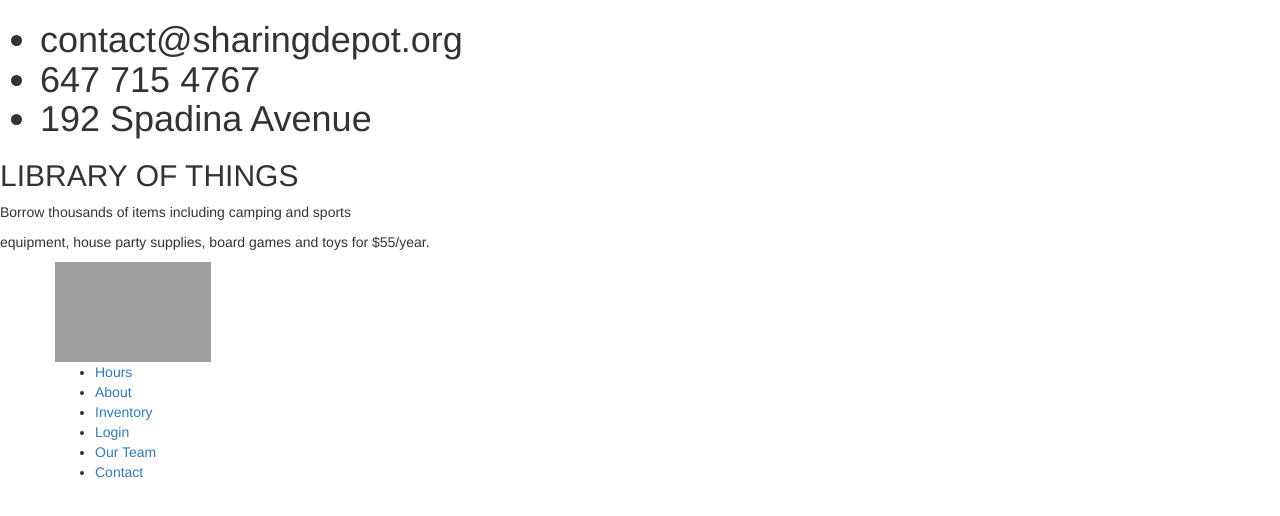
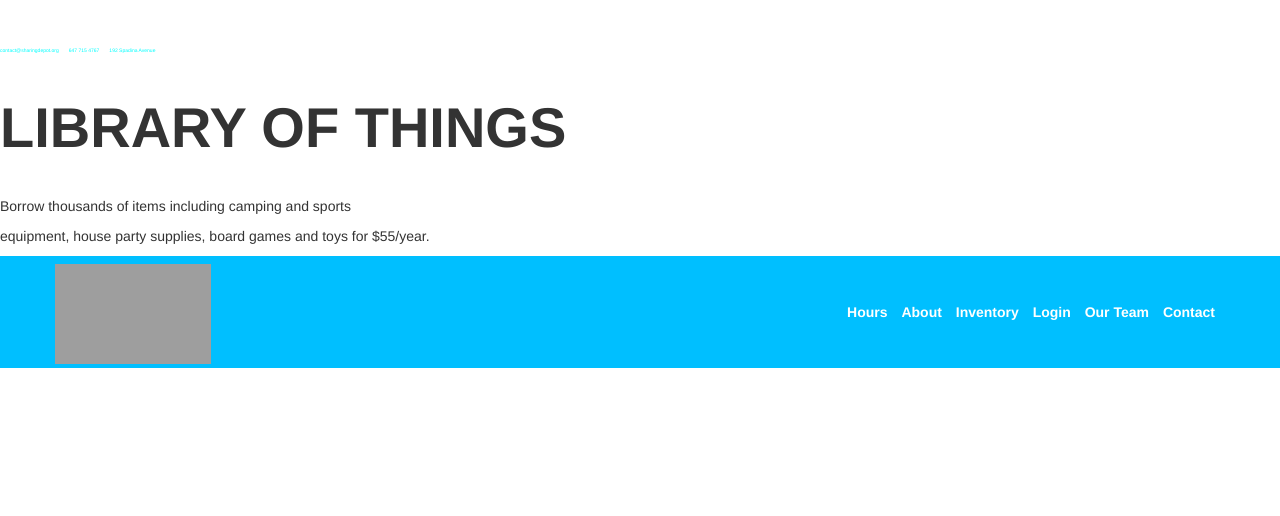
Before and after one commit to saamir1/comit, a plain HTML site: page libraryofthings/src/index.html in a window 1280 px wide. Drawn offline with nearby package versions, Linux system fonts and the light colour scheme; grey boxes are pictures that could not be loaded; files whose address does not match are found by name.

Commit message:
Adding an external style sheet.

```diff
--- a/libraryofthings/src/index.html
+++ b/libraryofthings/src/index.html
@@ -13,6 +13,8 @@
 
     <!-- Latest compiled JavaScript -->
     <script src="https://maxcdn.bootstrapcdn.com/bootstrap/3.4.0/js/bootstrap.min.js"></script>
+
+    <link rel="stylesheet" href="./css/Style.css">
 
 </head>
 
```
